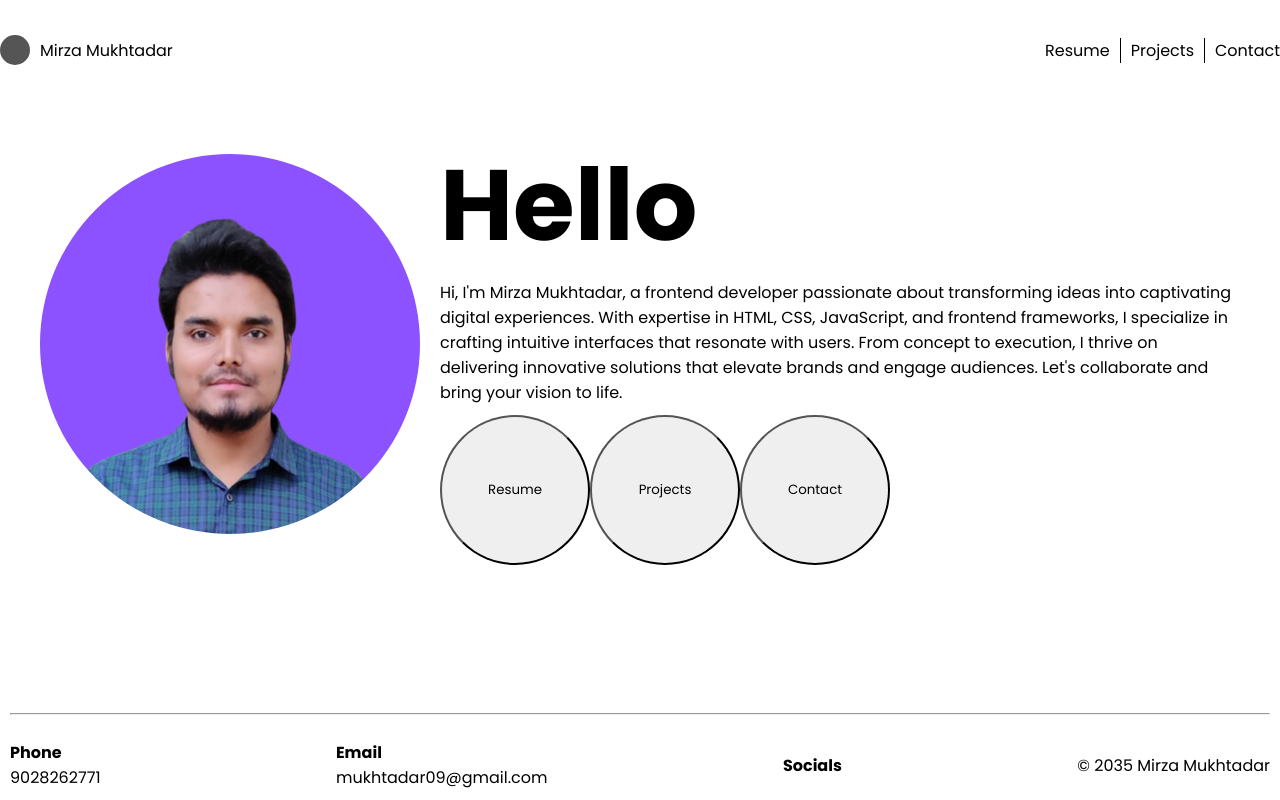
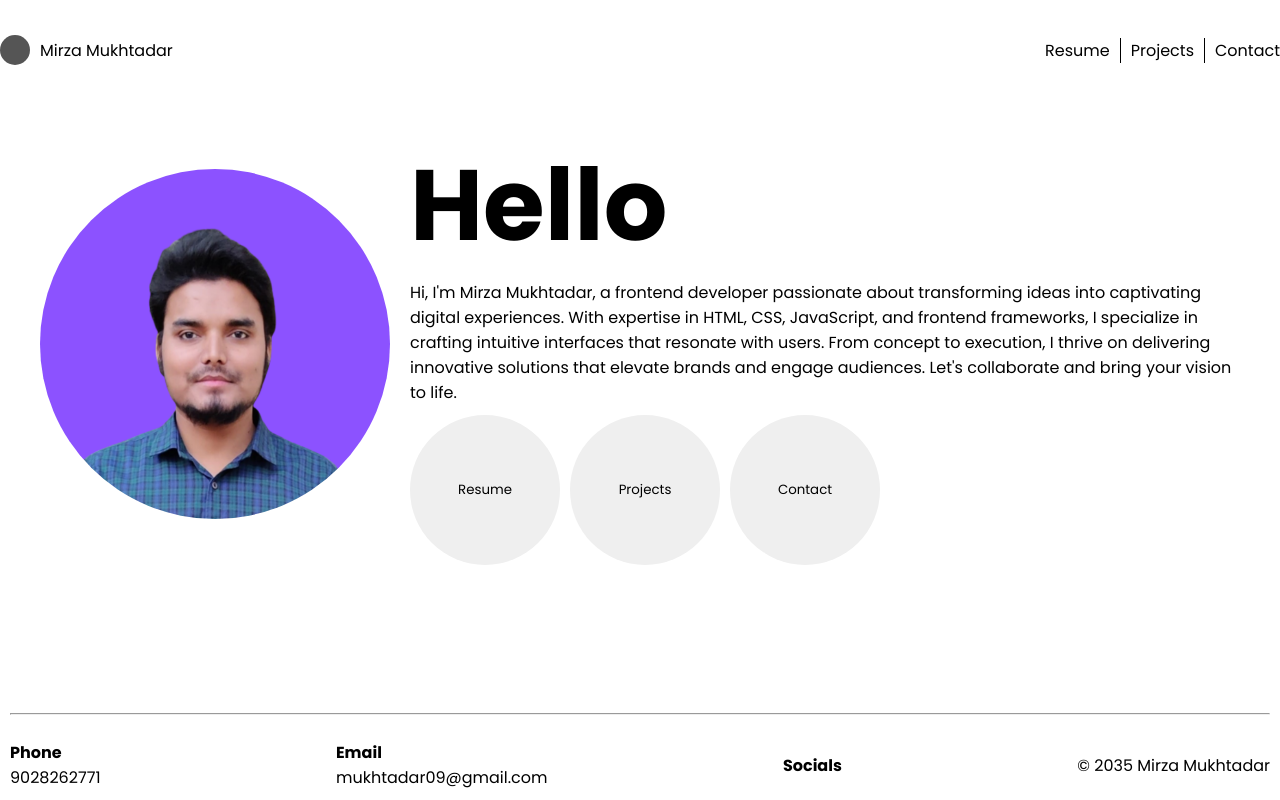
Before and after one commit to MirzaMukhtadar/portfolio-final, a React (Create React App) app: page / in a window 1280 px wide. Built offline with nearby package versions, Linux system fonts and the light colour scheme.

Commit message:
added project and resume pages

```diff
--- a/src/components/header/Header.jsx
+++ b/src/components/header/Header.jsx
@@ -3,10 +3,27 @@ import "./header.scss";
 import meImg from "../../assets/img/me.png";
 import { animate, motion } from "framer-motion";
 
+const variants = {
+  initial: {
+    x: -500,
+    y: 100,
+    opacity: 0,
+  },
+  animate: {
+    x: 0,
+    opacity: 1,
+    y: 0,
+    transition: {
+      duration: 1,
+      staggerChildren: 0.1,
+    },
+  },
+};
+
 const Header = () => {
   return (
     <div className="container">
-      <div className="header-box">
+      <motion.div className="header-box">
         <div className="img-container">
           <img src={meImg} alt="" />
         </div>
@@ -15,7 +32,7 @@ const Header = () => {
             <h3>Hello</h3>
           </div>
           <div className="para-text">
-            <p>
+            <motion.p>
               Hi, I'm Mirza Mukhtadar, a frontend developer passionate about
               transforming ideas into captivating digital experiences. With
               expertise in HTML, CSS, JavaScript, and frontend frameworks, I
@@ -23,7 +40,7 @@ const Header = () => {
               users. From concept to execution, I thrive on delivering
               innovative solutions that elevate brands and engage audiences.
               Let's collaborate and bring your vision to life.
-            </p>
+            </motion.p>
           </div>
           <div className="btn-container">
             <motion.button
@@ -45,14 +62,14 @@ const Header = () => {
             <motion.button
               whileHover={{
                 scale: 1.1,
-                transition: { duration: 1 },
+                transition: { duration: 1.5 },
               }}
             >
               Contact
             </motion.button>
           </div>
         </div>
-      </div>
+      </motion.div>
     </div>
   );
 };
--- a/src/components/header/header.scss
+++ b/src/components/header/header.scss
@@ -11,8 +11,8 @@
     gap: 20px;
     .img-container {
       img {
-        width: 380px;
-        height: 380px;
+        width: 350px;
+        height: 350px;
         object-fit: cover;
         border-radius: 50%;
       }
@@ -27,11 +27,21 @@
       }
       .btn-container {
         margin-top: 10px;
+        display: flex;
+        align-items: center;
+        gap: 10px;
         button {
           border-radius: 50%;
           height: 150px;
           width: 150px;
           cursor: pointer;
+          border: none;
+        }
+        button:hover {
+          background-color: #3e8e41;
+          color: white;
+          opacity: 1;
+          transition: ease-in-out;
         }
       }
     }
```
Also changed, not shown: src/pages/projects/Projects.jsx (added, +7 -0 lines), src/pages/resume/Resume.jsx (added), src/pages/resume/resume.scss (added).
